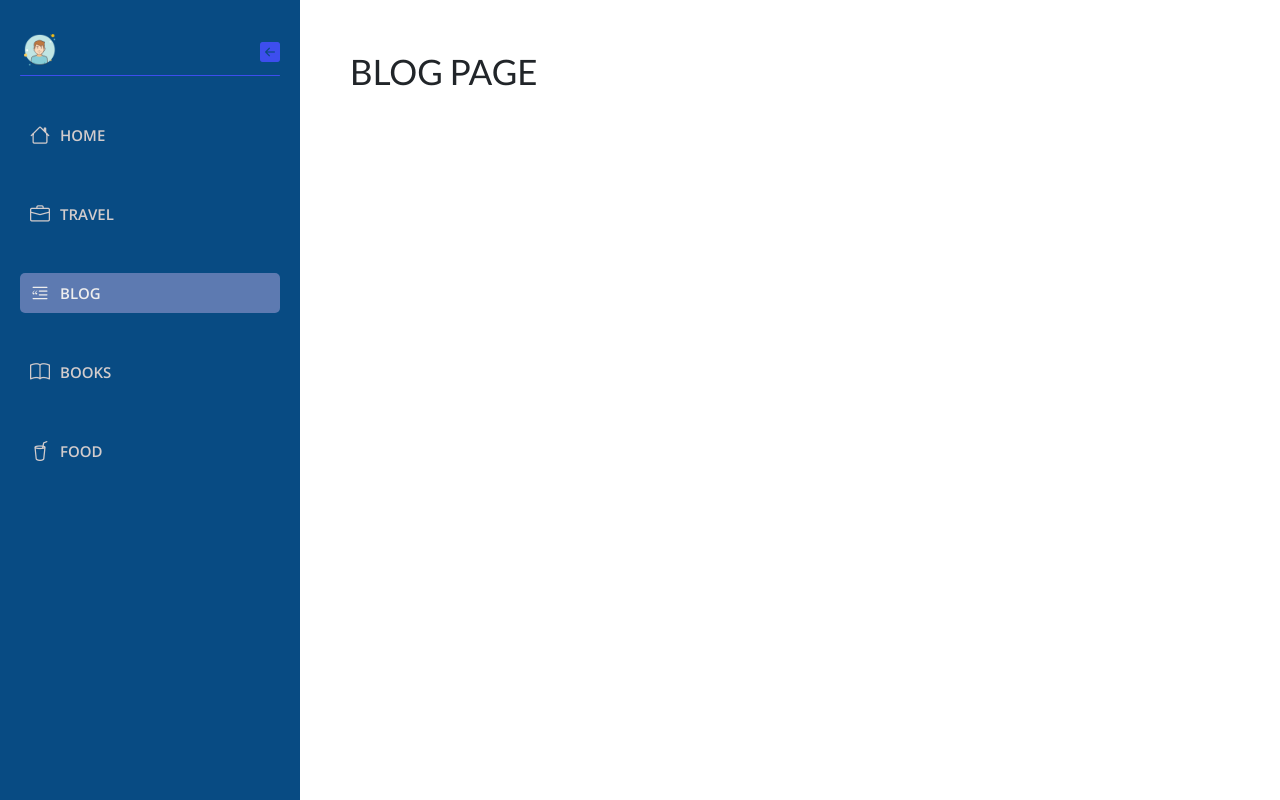
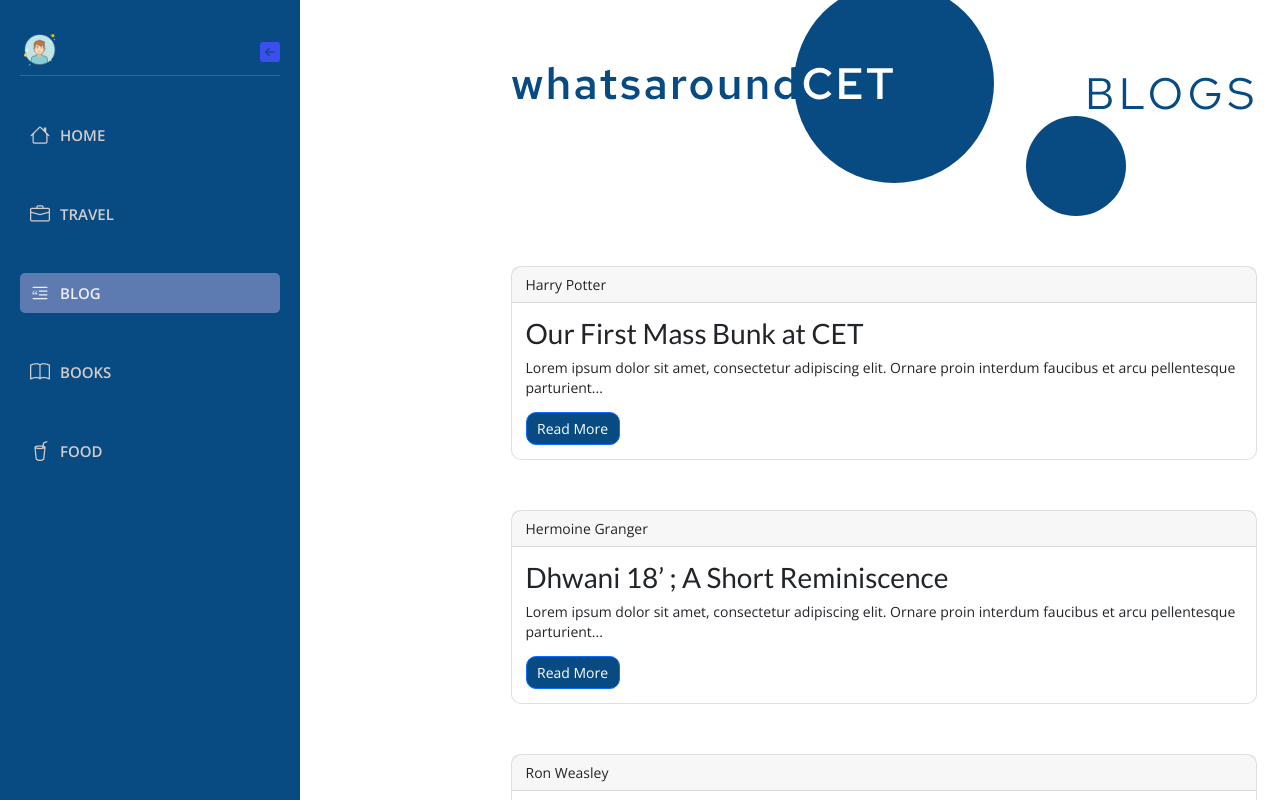
Before and after one commit to neethunsr/whatsaroundCET, a React (Create React App) app: page /blog in a window 1280 px wide. Built offline with nearby package versions, Linux system fonts and the light colour scheme.

Commit message:
modified blog.js, blog.css, travel.js, travel.js

```diff
--- /dev/null
+++ b/src/components/Blog.css
@@ -0,0 +1,19 @@
+.blog {
+	top: 0;
+	position: fixed;
+	margin-left: 150px;
+}
+.blog-cet {
+	top: 0;
+	padding-top: 0;
+	position: fixed;
+}
+.card {
+	margin: 50px 0;
+	border-radius: 10px;
+}
+
+.btn-primary {
+	background-color: #084b83;
+	border-radius: 10px;
+}
--- a/src/components/Blog.js
+++ b/src/components/Blog.js
@@ -1,9 +1,55 @@
 import React from 'react';
-
+import blog from './images/logo-blog.svg'
+import './Blog.css'
 function Blog(props) {
     return (
         <div>
-            <h1>BLOG PAGE</h1>
+            <div className="blog container">
+            <img src={blog} alt="blog-cet"></img>
+            <div className="col-8">
+            <div class="card">
+                <div class="card-header">
+                    Harry Potter
+                </div>
+                <div class="card-body">
+                    <h2 class="card-title">Our First Mass Bunk at CET</h2>
+                    <p class="card-text">Lorem ipsum dolor sit amet, consectetur adipiscing elit. Ornare proin interdum faucibus et arcu pellentesque parturient...</p>
+                    <a href="./Home.js" class="btn btn-primary">Read More</a>
+                </div>
+            </div>
+            <div class="card">
+                <div class="card-header">
+                    Hermoine Granger
+                </div>
+                <div class="card-body">
+                    <h2 class="card-title">Dhwani 18’ ; A Short Reminiscence</h2>
+                    <p class="card-text">Lorem ipsum dolor sit amet, consectetur adipiscing elit. Ornare proin interdum faucibus et arcu pellentesque parturient...</p>
+                    <a href="./Home.js" class="btn btn-primary">Read More</a>
+                </div>
+            </div>
+            <div class="card">
+                <div class="card-header">
+                    Ron Weasley
+                </div>
+                <div class="card-body">
+                    <h2 class="card-title">Blockchain Technology</h2>
+                    <p class="card-text">Lorem ipsum dolor sit amet, consectetur adipiscing elit. Ornare proin interdum faucibus et arcu pellentesque parturient...</p>
+                    <a href="./Home.js" class="btn btn-primary">Read More</a>
+                </div>
+            </div>
+            <div class="card">
+                <div class="card-header">
+                    Harry Potter
+                </div>
+                <div class="card-body">
+                    <h2 class="card-title">Our First Mass Bunk at CET</h2>
+                    <p class="card-text">Lorem ipsum dolor sit amet, consectetur adipiscing elit. Ornare proin interdum faucibus et arcu pellentesque parturient...</p>
+                    <a href="./Home.js" class="btn btn-primary">Read More</a>
+                </div>
+            </div>
+            </div>
+
+            </div>
         </div>
     );
 }
--- a/src/components/Home.js
+++ b/src/components/Home.js
@@ -14,7 +14,7 @@ function Home(props) {
                 </div>
                 <div className="col col-lg-1"></div>
                 <div className="col col-xs-12 col-lg-7">
-                <img src={cet} className="img-cet"></img>
+                <img src={cet} className="img-cet" alt="cet"></img>
                 </div>
                 </div>
             </div>
@@ -28,10 +28,6 @@ function Home(props) {
 
             </div>
             </section>
-
-
-
-
         </div>
     );
 }
--- a/src/components/Travel.js
+++ b/src/components/Travel.js
@@ -5,7 +5,7 @@ import logoTravel from './images/logo-travel.svg'
 
 function Travel(props) {
     return (
-        <div className="travel-container">
+        <div className="travel container">
             <div className="header">
                 <div className="travel-logo">
                     <img src={logoTravel} />
--- a/src/components/travel.css
+++ b/src/components/travel.css
@@ -1,14 +1,12 @@
-.travel-container {
-  /* background: blue; */
-  height: 100%;
-  width: 100%;
-  position: fixed;
-  top: 0;
+.travel {
+	position: fixed;
+	top: 0;
+	margin-left: 150px;
 }
 
 .travel-logo {
-  right: -50px;
+	right: -50px;
 }
 .travel-body {
-  margin-top: 3%;
+	margin-top: 3%;
 }
```
Also changed, not shown: src/components/images/logo-blog.svg (added).
